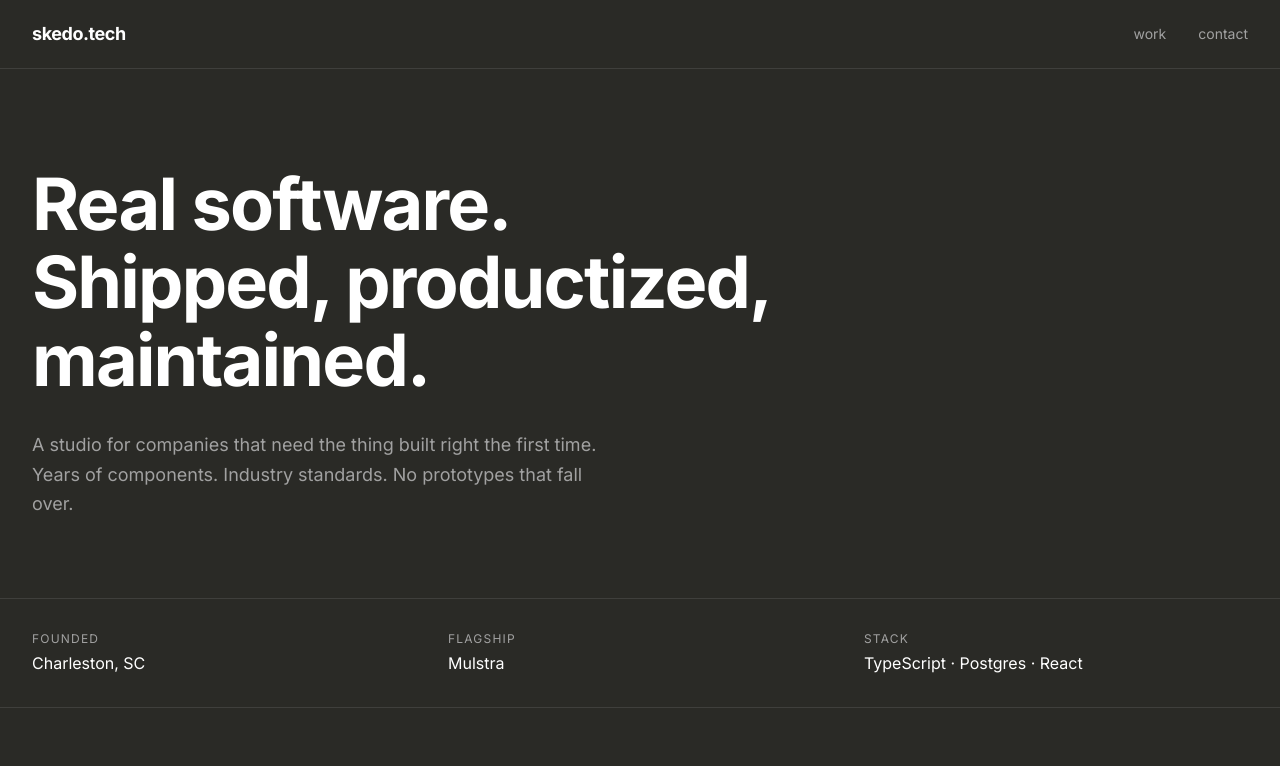
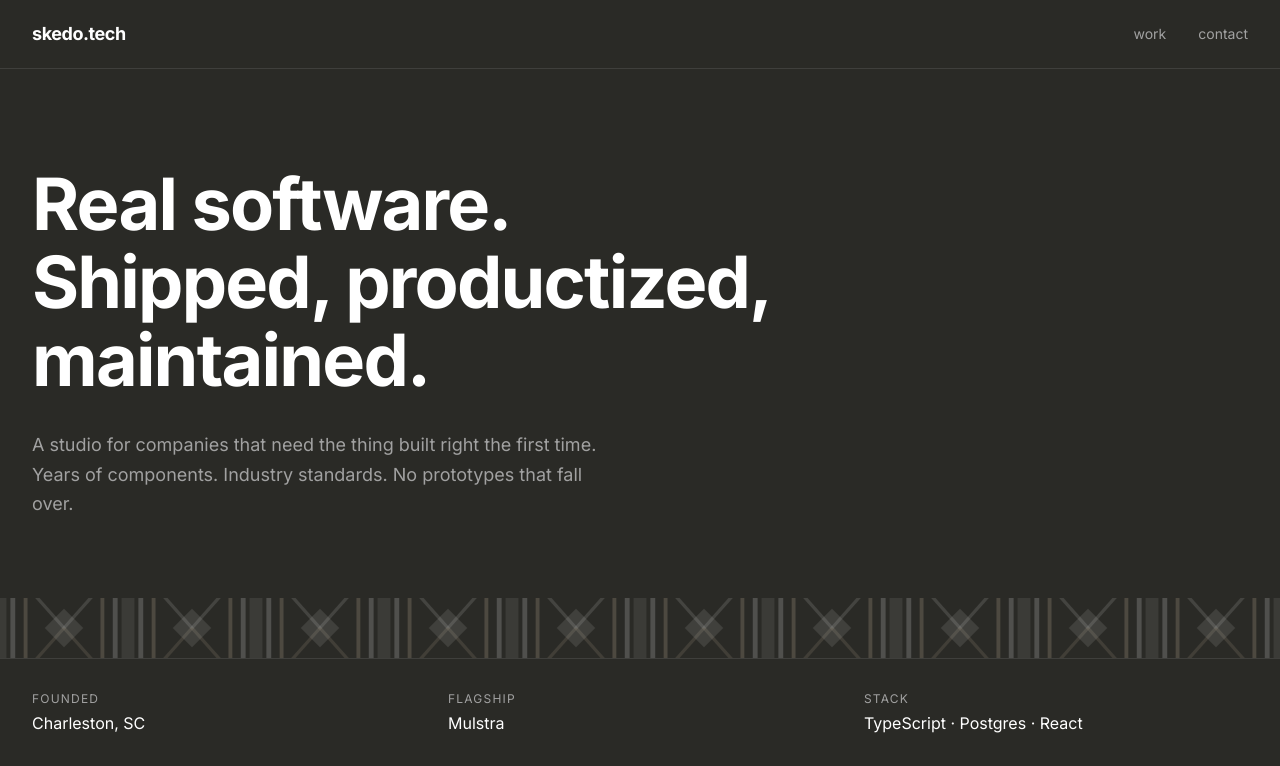
Before and after one commit to maron-ai/skedo-tech, a Next.js app: page / in a window 1280 px wide. Shown: the top 766 px of the page. Built offline with nearby package versions, Linux system fonts and the light colour scheme.

Commit message:
feat: add Imigongo-inspired SVG divider between sections — Rwandan geometric pattern

```diff
--- a/app/page.tsx
+++ b/app/page.tsx
@@ -1,6 +1,7 @@
 "use client";
 
 import { useState } from "react";
+import { ImigongoDivider } from "@/components/ImigongoDivider";
 
 export default function Home() {
   const [email, setEmail] = useState("");
@@ -46,6 +47,8 @@ export default function Home() {
         </p>
       </section>
 
+      <ImigongoDivider />
+
       {/* Stats */}
       <section className="border-y border-white/10 px-8 py-8">
         <div className="grid grid-cols-1 md:grid-cols-3 gap-8">
@@ -69,6 +72,8 @@ export default function Home() {
           </div>
         </div>
       </section>
+
+      <ImigongoDivider />
 
       {/* Contact */}
       <section id="contact" className="px-8 py-24 max-w-xl">
--- a/app/work/page.tsx
+++ b/app/work/page.tsx
@@ -1,4 +1,5 @@
 import type { Metadata } from "next";
+import { ImigongoDivider } from "@/components/ImigongoDivider";
 
 export const metadata: Metadata = {
   title: "Work — skedo.tech",
@@ -27,7 +28,9 @@ const projects = [
 
 export default function WorkPage() {
   return (
-    <section className="px-8 py-24 max-w-3xl">
+    <>
+      <ImigongoDivider />
+      <section className="px-8 py-24 max-w-3xl">
       <div className="space-y-0">
         {projects.map((p) => (
           <div
@@ -49,5 +52,6 @@ export default function WorkPage() {
         ))}
       </div>
     </section>
+    </>
   );
 }
--- /dev/null
+++ b/components/ImigongoDivider.tsx
@@ -0,0 +1,86 @@
+"use client";
+
+/**
+ * Imigongo Divider
+ *
+ * Inspired by Rwandan Imigongo art — geometric patterns traditionally made
+ * from cow dung and clay, featuring bold interlocking spirals and angular
+ * shapes in black, white, and earth tones.
+ *
+ * This SVG divider repeats a single Imigongo tile horizontally as a
+ * full-width band between sections.
+ */
+
+export function ImigongoDivider() {
+  return (
+    <div className="w-full overflow-hidden" aria-hidden="true">
+      <svg
+        xmlns="http://www.w3.org/2000/svg"
+        viewBox="0 0 400 60"
+        preserveAspectRatio="xMidYMid slice"
+        className="w-full h-[60px]"
+      >
+        <defs>
+          {/* Single 40x60 Imigongo tile — angular spiral motif */}
+          <pattern
+            id="imigongo-tile"
+            x="0"
+            y="0"
+            width="40"
+            height="60"
+            patternUnits="userSpaceOnUse"
+          >
+            {/* Background */}
+            <rect width="40" height="60" fill="#2a2a26" />
+
+            {/* Top band — stepped zigzag */}
+            <polygon points="0,0 40,0 40,8 30,8 20,16 10,8 0,8" fill="#c8b89a" opacity="0.25" />
+
+            {/* Angular spiral — outer frame (white) */}
+            <path
+              d="M4,12 L36,12 L36,48 L4,48 Z"
+              fill="none"
+              stroke="#ffffff"
+              strokeWidth="1.5"
+              opacity="0.18"
+            />
+
+            {/* Angular spiral — inner step 1 (off-white) */}
+            <path
+              d="M8,16 L32,16 L32,44 L8,44 Z"
+              fill="none"
+              stroke="#c8b89a"
+              strokeWidth="1.2"
+              opacity="0.22"
+            />
+
+            {/* Diagonal cross — top-left to bottom-right */}
+            <line x1="4" y1="12" x2="20" y2="30" stroke="#ffffff" strokeWidth="1" opacity="0.12" />
+            <line x1="36" y1="12" x2="20" y2="30" stroke="#ffffff" strokeWidth="1" opacity="0.12" />
+            <line x1="4" y1="48" x2="20" y2="30" stroke="#c8b89a" strokeWidth="1" opacity="0.14" />
+            <line x1="36" y1="48" x2="20" y2="30" stroke="#c8b89a" strokeWidth="1" opacity="0.14" />
+
+            {/* Center diamond */}
+            <polygon
+              points="20,24 26,30 20,36 14,30"
+              fill="#ffffff"
+              opacity="0.10"
+            />
+
+            {/* Bottom band — mirrored */}
+            <polygon points="0,52 10,52 20,44 30,52 40,52 40,60 0,60" fill="#c8b89a" opacity="0.25" />
+
+            {/* Vertical side accents */}
+            <rect x="0" y="12" width="2" height="36" fill="#ffffff" opacity="0.08" />
+            <rect x="38" y="12" width="2" height="36" fill="#ffffff" opacity="0.08" />
+          </pattern>
+        </defs>
+        <rect width="400" height="60" fill="url(#imigongo-tile)" />
+
+        {/* Top and bottom hairlines */}
+        <line x1="0" y1="0.5" x2="400" y2="0.5" stroke="#ffffff" strokeWidth="0.5" opacity="0.15" />
+        <line x1="0" y1="59.5" x2="400" y2="59.5" stroke="#ffffff" strokeWidth="0.5" opacity="0.15" />
+      </svg>
+    </div>
+  );
+}
```
